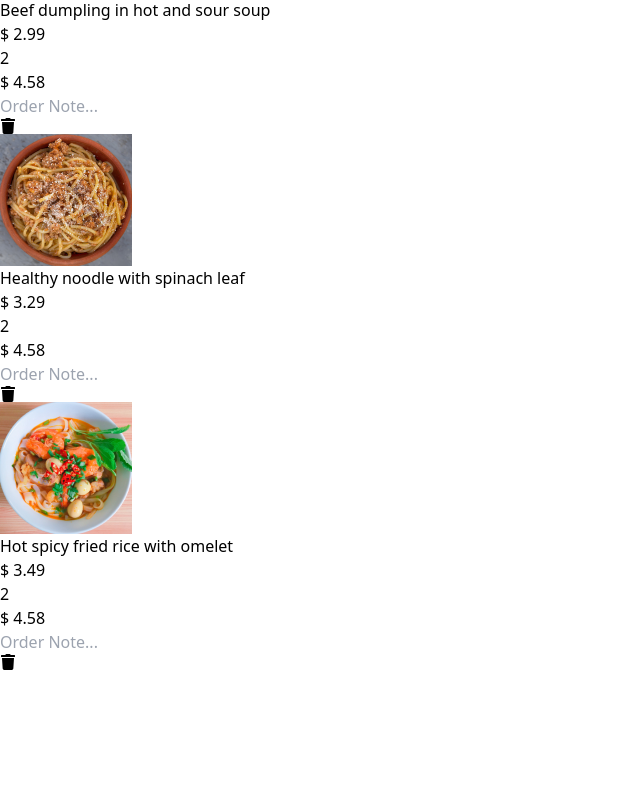
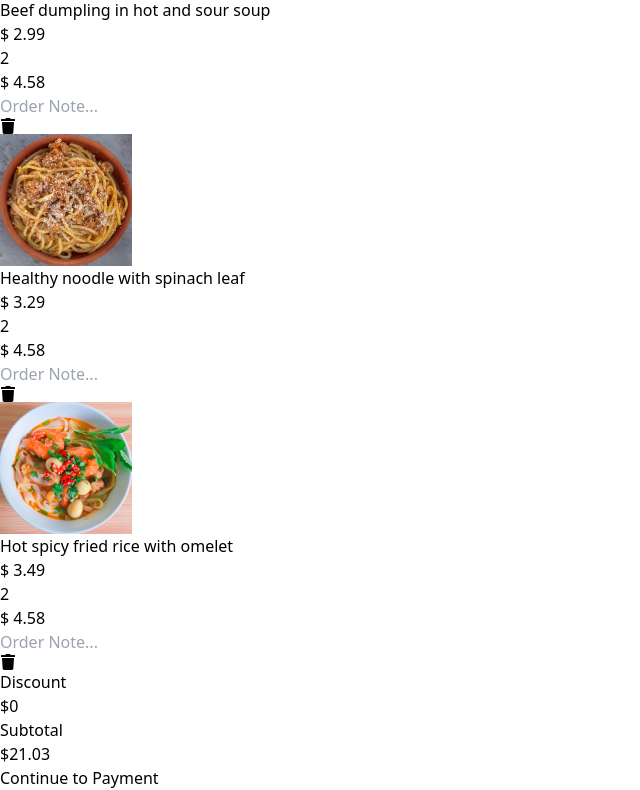
Before and after one commit to Femzy1900/silver-invention, a React (Vite) app: page / in a window 1280 px wide. Shown: the part 2334-3124 px from the top of the page, without its empty margins (0-640 px from the left). Before the commit the page ends 3004 px from the top, so only its background shows below. Built offline with nearby package versions, Linux system fonts and the light colour scheme.

Commit message:
working on the scrolling

```diff
--- a/src/index.css
+++ b/src/index.css
@@ -1,7 +1,3 @@
 @tailwind base;
 @tailwind components;
 @tailwind utilities;
-
-/* * {
-    /* background-color: #252836;
-} */
--- a/src/page/Homepage/Index.jsx
+++ b/src/page/Homepage/Index.jsx
@@ -4,7 +4,7 @@ import Order from './component/Order.jsx'
 
 const Homepage = () => {
   return (
-    <div className='flex bg-[#252836]'>
+    <div className='flex bg-[#252836] '>
       <MainPage />
       <Order />
     </div>
--- a/src/page/Homepage/component/Order.jsx
+++ b/src/page/Homepage/component/Order.jsx
@@ -18,7 +18,7 @@ const Order = () => {
           <p>Price</p>
         </div>
       </div>
-      <div className="py-4">
+      <div className="py-4 h-[450px] overflow-auto">
       {items.map((item) => (
               <div className="flex flex-col gap-2">
 
@@ -38,10 +38,22 @@ const Order = () => {
                   <div className='items-center justify-center text-center rounded-md border-[#EA7C69] border-[2px] p-3'>
                     <FaTrash className='text-[#EA7C69]'  />
                   </div>
+
                 </div>
               </div>
         ))}
       </div>
+      <div className="flex flex-col">
+        <div className="flex justify-between">
+          <p>Discount</p>
+          <p>$0</p>
+        </div>
+        <div className="flex justify-between">
+          <p>Subtotal</p>
+          <p>$21.03</p>
+        </div>
+      </div>
+      <button className='bg-[#EA7C69] p-2 rounded-md'>Continue to Payment</button>
     </div>
   )
 }
```
